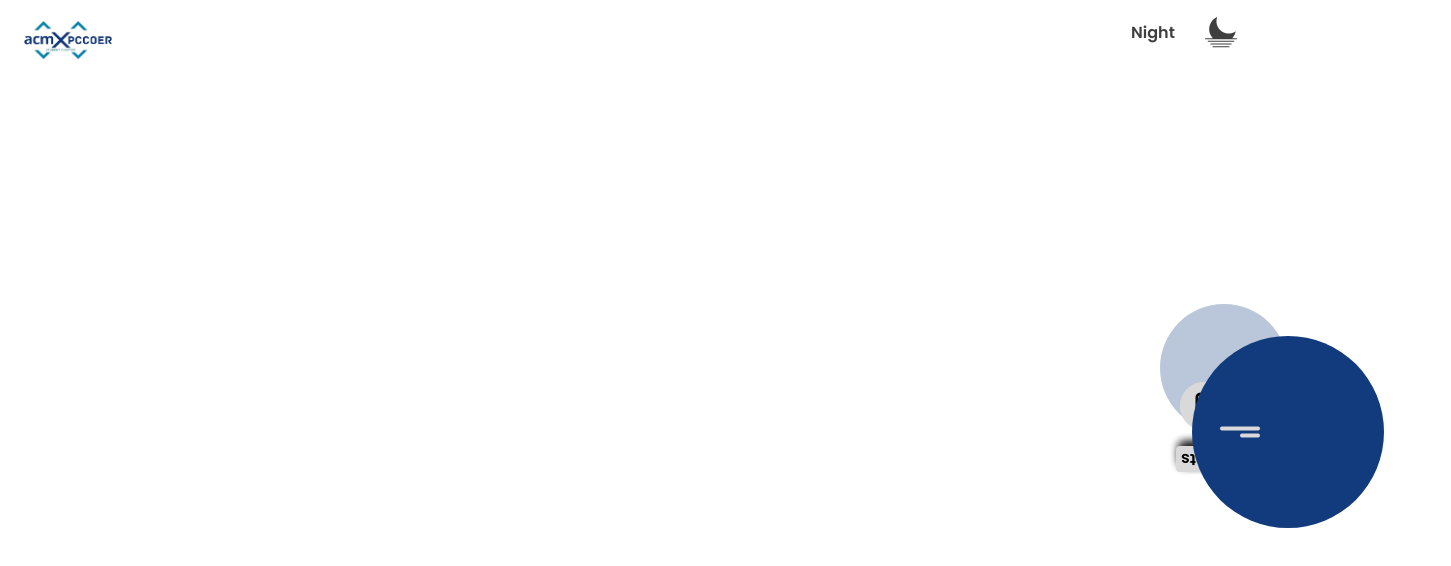
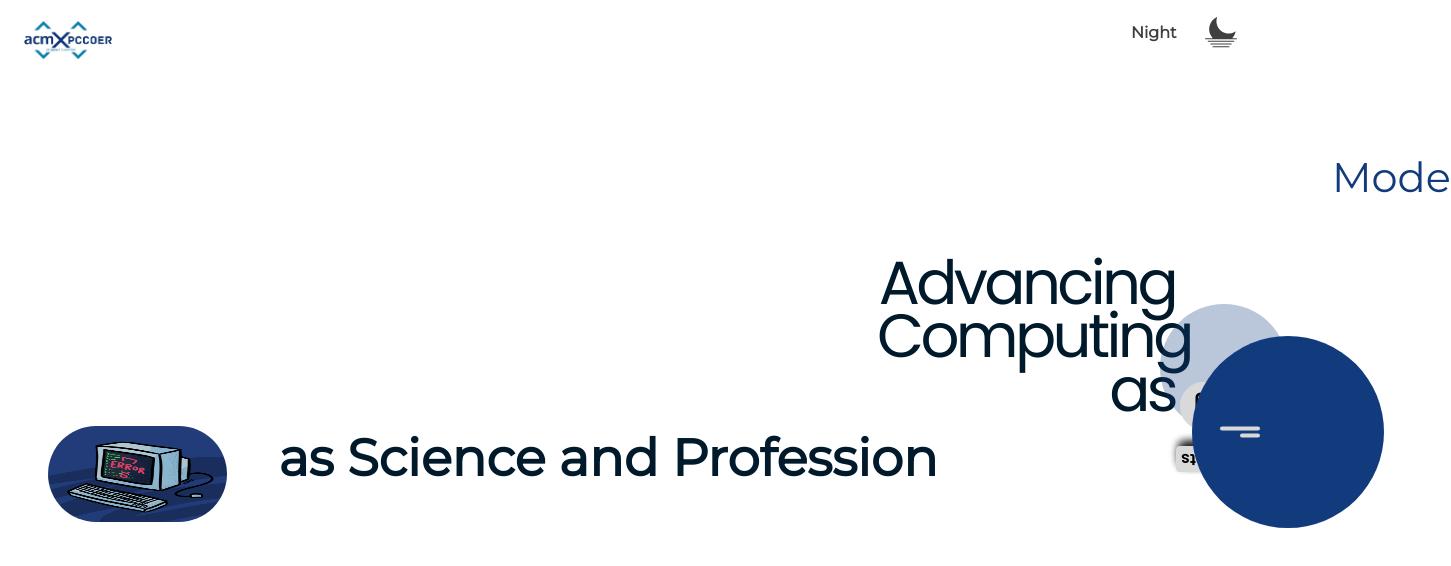
Before and after one commit to pccoeracm/ACM_WEB_3.0, a React (Create React App) app: page / in a window 1280 px wide. Shown: the top 566 px of the page, 1451 px wide, since content can reach past the window. Built offline with nearby package versions, Linux system fonts and the light colour scheme; the HTML template or start-up script is replaced by a standard one.

Commit message:
Revert "navabr fixed"
This reverts commit 834d30bf1b63b7a1c035a8d5dfbfa285ea72a616.

```diff
--- a/package.json
+++ b/package.json
@@ -6,13 +6,12 @@
     "@emotion/react": "^11.11.3",
     "@emotion/styled": "^11.11.0",
     "@mui/icons-material": "^5.15.6",
-    "@mui/material": "^5.15.7",
+    "@mui/material": "^5.15.6",
     "@testing-library/jest-dom": "^5.17.0",
     "@testing-library/react": "^13.4.0",
     "@testing-library/user-event": "^13.5.0",
     "react": "^18.2.0",
     "react-dom": "^18.2.0",
-    "react-router": "^6.22.0",
     "react-router-dom": "^6.22.0",
     "react-scripts": "5.0.1",
     "web-vitals": "^2.1.4"
--- a/src/App.js
+++ b/src/App.js
@@ -1,12 +1,28 @@
 import React from 'react'
+import { BrowserRouter as Router, Route, Routes } from 'react-router-dom';
+import Events from './Components/Events/Events'
 import './App.css'
+import Home from "./Components/Home/Home"
 import Navbar from './Components/Navbar/Navbar';
-
+import Aboutus from './Components/Aboutus/Aboutus';
+import Team from './Components/Team/Team';
+import Blogs from './Components/Blogs/Blogs';
 const App = () => {
   return (
-    <>
-      <Navbar/>
-    </>
+    <Router>
+    <div>
+    <Navbar />
+    <Routes>
+      <Route path="/" element={<Home />} />
+      <Route path="/Events" element ={<Events />} />
+      <Route path="/About" element ={<Aboutus />} />
+      <Route path="/Team" element ={<Team />} />
+      <Route path="/Blogs" element ={<Blogs />} />
+
+      </Routes>
+    </div>
+
+</Router>
   )
 }
 
```
Also changed, not shown: 1 other file (tests, documents, lock files or other folders).
